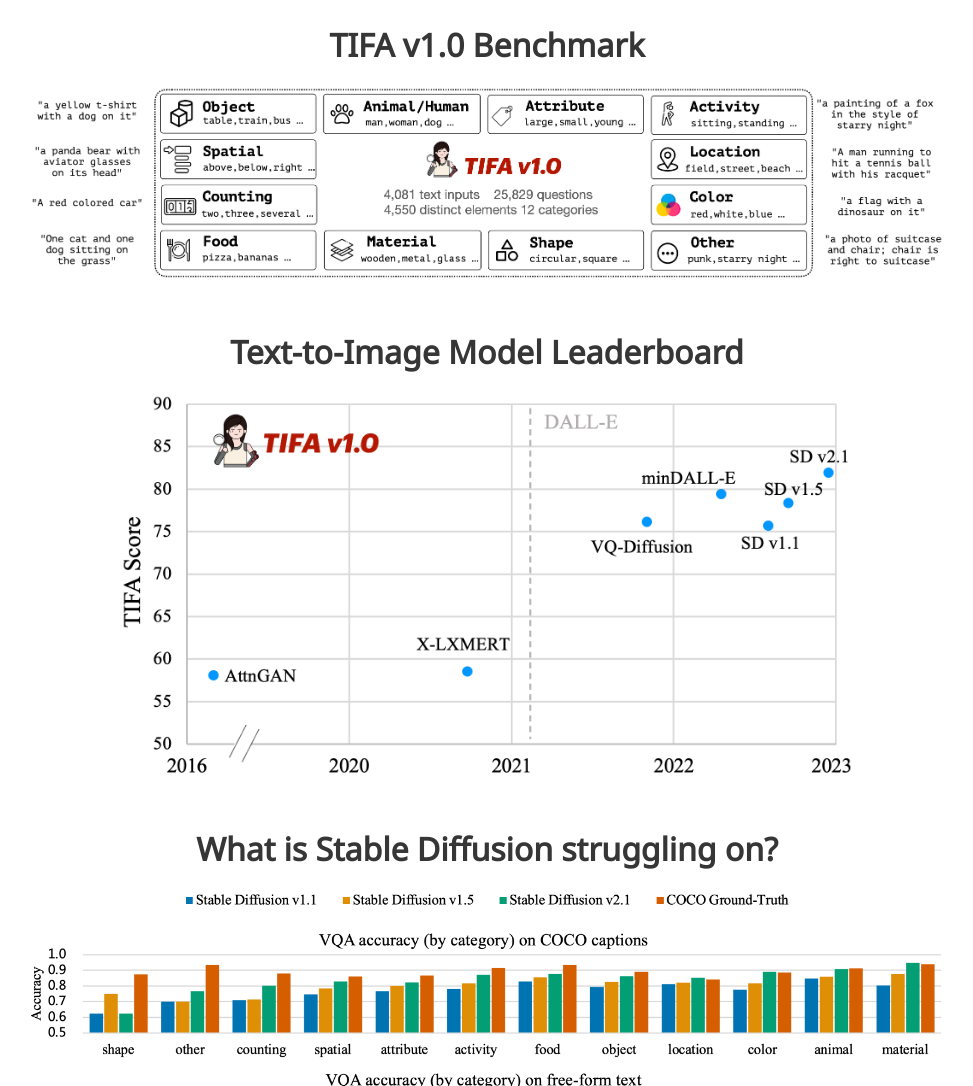
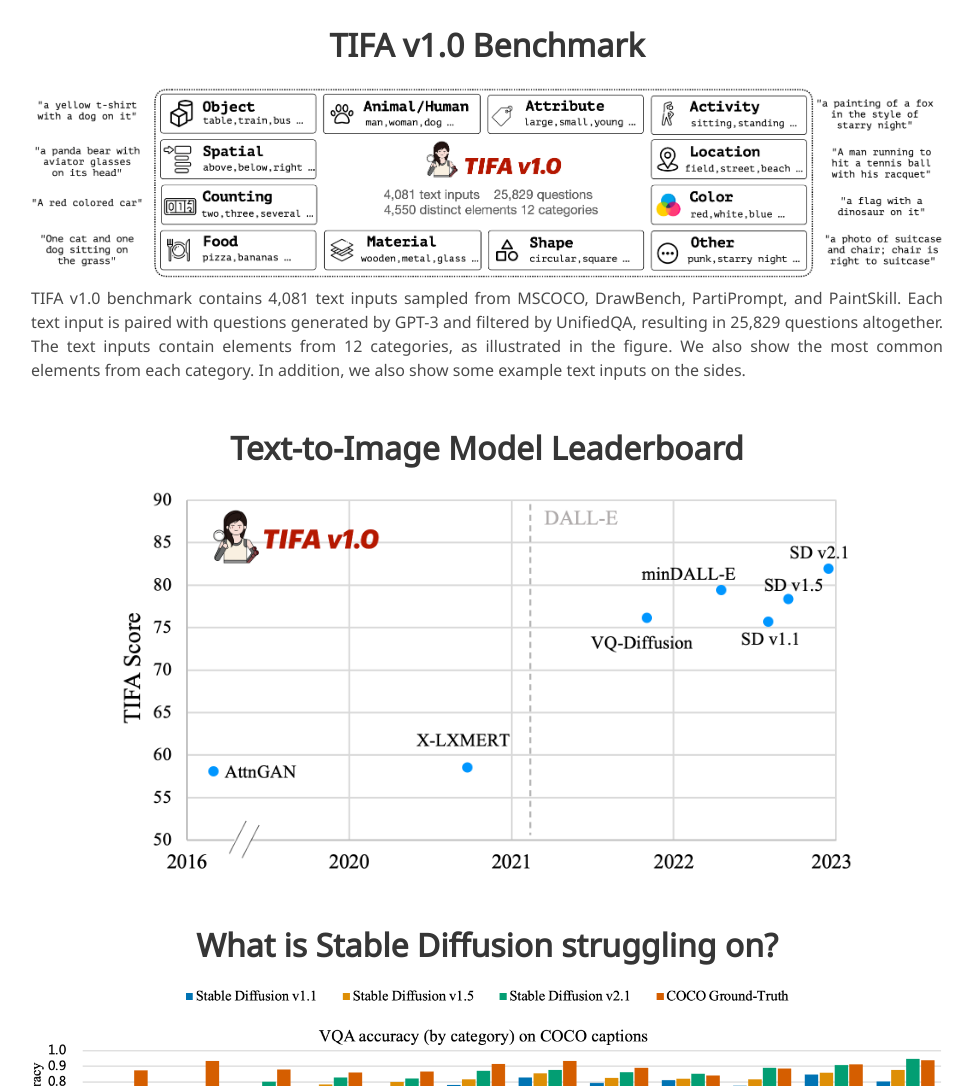
Before and after one commit to tifa-benchmark/tifa-benchmark.github.io, a plain HTML site: page index.html in a window 1280 px wide. Shown: the part 2435-3521 px from the top of the page, without its empty margins (153-1126 px from the left). Drawn offline with nearby package versions, Linux system fonts and the light colour scheme; some icons are missing; a web font is replaced by a local one.

Commit message:
Update index.html

```diff
--- a/index.html
+++ b/index.html
@@ -260,7 +260,8 @@
       <h2 class="title is-3">TIFA v1.0 Benchmark</h2>
       <img src="static/images/tifa_benchmark_new.png">
       <div class="content has-text-justified">
-
+        <p>
+          TIFA v1.0 benchmark contains 4,081 text inputs sampled from MSCOCO, DrawBench, PartiPrompt, and PaintSkill. Each text input is paired with questions generated by GPT-3 and filtered by UnifiedQA, resulting in 25,829 questions altogether. The text inputs contain elements from 12 categories, as illustrated in the figure. We also show the most common elements from each category. In addition, we also show some example text inputs on the sides.
         </p>
       </div>
     </div>
```
